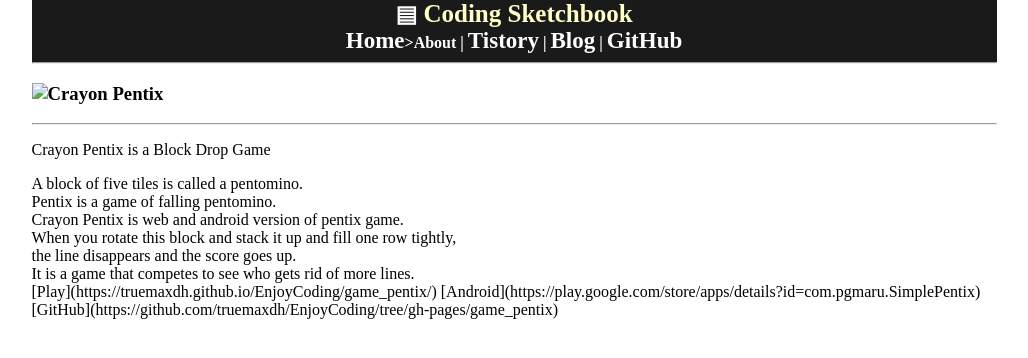
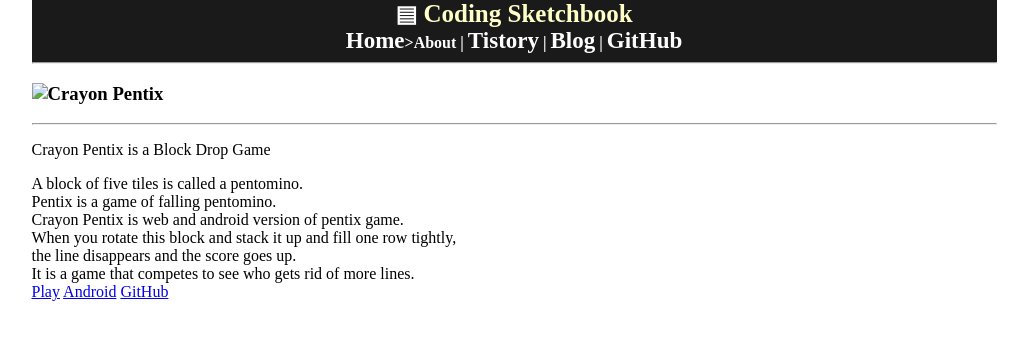
Before and after one commit to truemaxdh/truemaxdh.github.com, a Jekyll site: the page built from _posts/2018-05-13-pentix.md, in a window 1280 px wide. Shown: the top 358 px of the page, without its empty margins (126-1154 px from the left). Built offline with Jekyll 4.4.1, drawn with Linux system fonts in a browser that asks for light colours; some of the changed lines change nothing that is shown.

Commit message:
Update 2018-05-13-pentix.md

```diff
--- a/_posts/2018-05-13-pentix.md
+++ b/_posts/2018-05-13-pentix.md
@@ -17,7 +17,7 @@
   the line disappears and the score goes up.<br>
   It is a game that competes to see who gets rid of more lines.<br>
 
-  [Play](https://truemaxdh.github.io/EnjoyCoding/game_pentix/)
-  [Android](https://play.google.com/store/apps/details?id=com.pgmaru.SimplePentix)
-  [GitHub](https://github.com/truemaxdh/EnjoyCoding/tree/gh-pages/game_pentix)
+  <a href="https://truemaxdh.github.io/EnjoyCoding/game_pentix/">Play</a>
+  <a href="https://play.google.com/store/apps/details?id=com.pgmaru.SimplePentix">Android</a>
+  <a href="https://github.com/truemaxdh/EnjoyCoding/tree/gh-pages/game_pentix">GitHub</a>
 </p>
```
